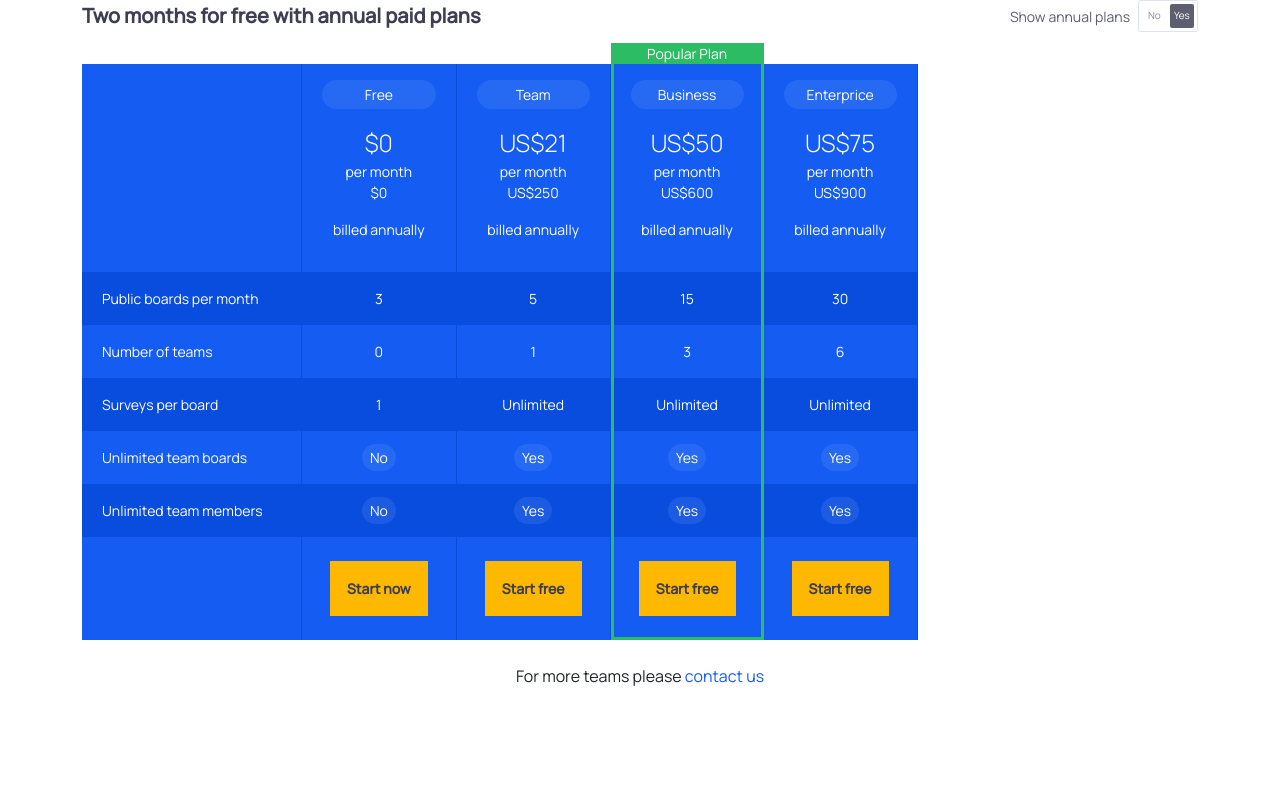
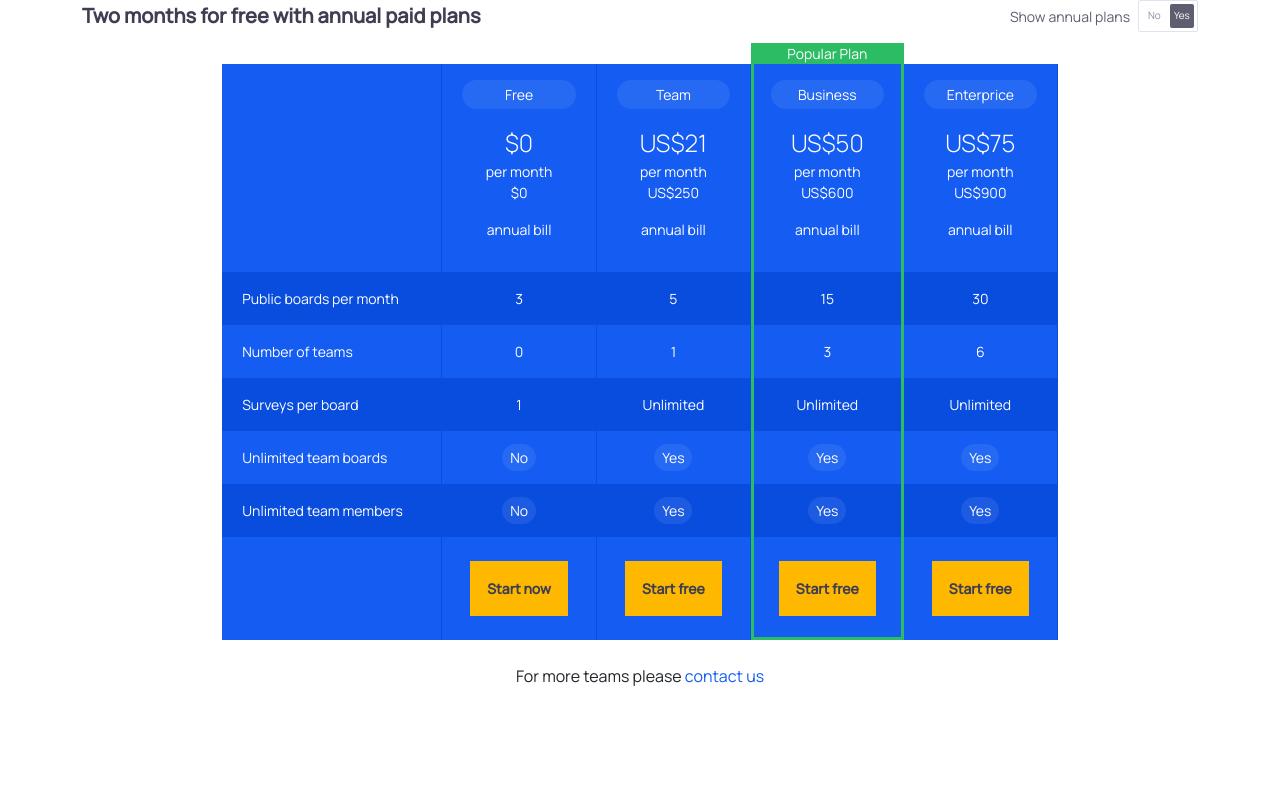
Before and after one commit to Amas9nine/solid-retro, a React (Create React App) app: page /pricing in a window 1280 px wide. Shown: the top 800 px of the page. Built offline with nearby package versions, Linux system fonts and the light colour scheme.

Commit message:
feat:pricing page layout

```diff
--- a/public/locales/en/translation.json
+++ b/public/locales/en/translation.json
@@ -255,7 +255,7 @@
         "contact":"contact us ",
         "first":{
             "price":"$0",
-            "billed":"billed annually"
+            "billed":"annual bill"
         }
     }
 }
--- a/public/locales/ru/translation.json
+++ b/public/locales/ru/translation.json
@@ -255,7 +255,7 @@
         "contact":"свяжитесь с нами",
         "first":{
             "price":"$0",
-            "billed":"счет ежегодно"
+            "billed":"счет ежегодный"
         }
 
     }
--- a/src/pages/PricingPage/pricingPage.module.scss
+++ b/src/pages/PricingPage/pricingPage.module.scss
@@ -8,6 +8,7 @@
 
   h1 {
     color: #3e3e52;
+    font-family: Manrope, sans-serif;
     font-weight: bold;
     font-size: 20px;
     line-height: 24px;
@@ -85,6 +86,10 @@
 
 .sectionMain {
   width: 100%;
+  display: flex;
+  justify-content: center;
+
+
     .sectionMain::-webkit-scrollbar {
       width: 0;
       color: white;
@@ -92,6 +97,8 @@
 
     @include breackpoint(lg) {
       overflow-x: auto;
+      display: flex;
+      justify-content: start;
       .table {
         .seventh {
           height: 222px;
@@ -102,12 +109,14 @@
     @include breackpoint(sm) {
       overflow-x: auto;
       overflow-y: hidden;
+
       .table {
         .seventh {
           height: 220px;
         }
       }
     }
+
     display: flex;
 
     .tag {
@@ -141,13 +150,15 @@
         font-size: 14px;
         color: white;
       }
-    .activeFirst{
+
+      .activeFirst {
         background-color: #145cf2;
         min-height: 208px;
         width: 220px;
         border-right: #094ddf 1px solid;
       }
-    .activeSeven{
+
+      .activeSeven {
         height: 103px;
         background-color: #145cf2;
         border-right: #094ddf 1px solid;
@@ -174,6 +185,7 @@
           justify-content: center;
         }
       }
+
       .second {
         background-color: #094ddf;
         border-right: #094ddf 1px solid;
@@ -218,7 +230,8 @@
         display: inline-flex;
         border: 1px solid transparent;
         font-weight: 700;
-      &:hover{
+
+        &:hover {
           background-color: #a97f13;
         }
       }
@@ -303,7 +316,8 @@
         display: inline-flex;
         border: 1px solid transparent;
         font-weight: 700;
-      &:hover{
+
+        &:hover {
           background-color: #a97f13;
         }
       }
@@ -360,10 +374,14 @@
 
     }
   }
-.contactUs{
+
+
+
+.contactUs {
   text-align: center;
   margin: 24px 0;
-  a{
+
+  a {
     text-decoration: none;
     color: #145cf2;
   }
```
Lines whose indentation alone changed are shown as unchanged.
